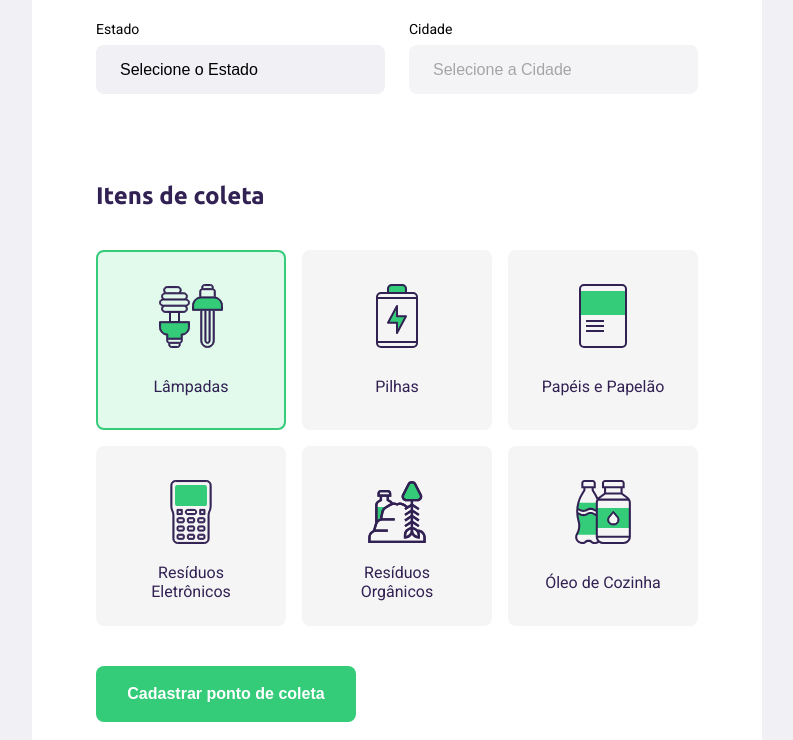
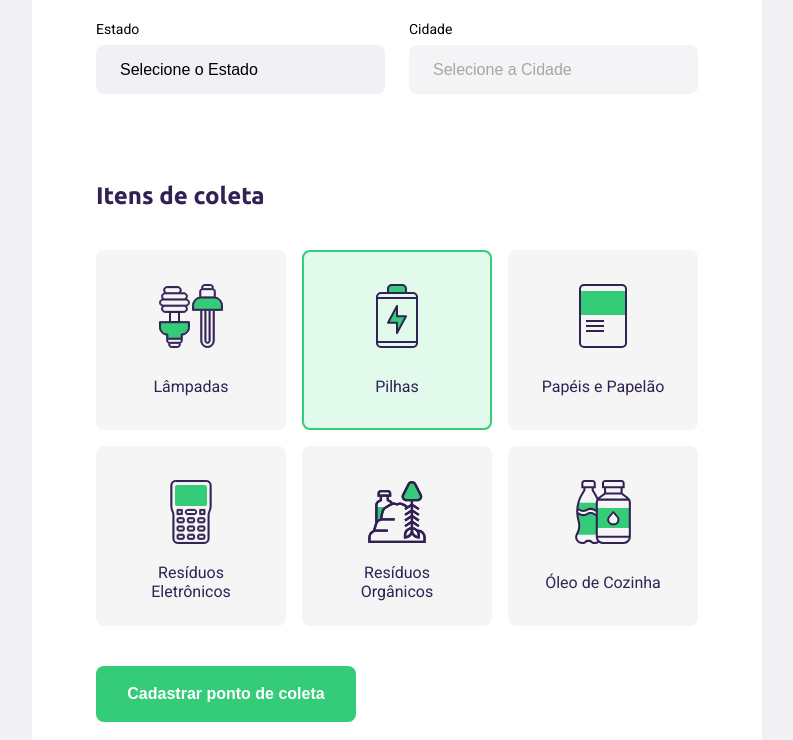
Before and after one commit to Sara-Alcaras/Ecoleta, a plain HTML site: page create-point.html in a window 1280 px wide. Both pictures are taken after a click on the item "Pilhas". Shown: the part 585-1325 px from the top of the page, without its empty margins (243-1036 px from the left). Drawn offline with Linux system fonts and the light colour scheme; no server answers.

Commit message:
logic selected

```diff
--- a/create-point.html
+++ b/create-point.html
@@ -74,7 +74,7 @@
                         </legend>
 
                         <div class="items-grid">
-                            <li data-id="1" class="selected">
+                            <li data-id="1">
                                 <img src="/assets/lampadas.svg" alt="Lâmpadas">
                                 <span>Lâmpadas</span>
                             </li>
@@ -103,16 +103,9 @@
                                 <img src="/assets/oleo.svg" alt="Oleo de Cozinha">
                                 <span>Óleo de Cozinha</span>
                             </li>
+                        </div>
 
-
-
-
-
-
-
-
-
-                        </div>
+                        <input type="hidden" name="" id="items">
                     </fieldset>
 
                     <button type="submit">Cadastrar ponto de coleta</button>
--- a/scripts/create-point.js
+++ b/scripts/create-point.js
@@ -42,3 +42,35 @@ document
 .addEventListener("change", getCities)
 
 // Itens de coleta
+// pegar todos os li's
+const itemsCollect = document.querySelectorAll(".items-grid li")
+
+for (const item of itemsCollect) {
+    item.addEventListener("click", handleSelectedItem)
+}
+
+let selectedItems = []
+
+function handleSelectedItem(event){
+    const itemLi = event.target
+
+    // adicionar ou remover uma classe
+    itemLi.classList.toggle("selected")
+
+    const itemId = event.target.dataset.id
+
+
+    // verficiar se existem itens selecionados, se sim
+    // pegar os itens selecionados
+
+    const alreadySelected = selectedItems.findIndex( item => {
+        const itemFound = item == itemId // true ou false
+        return itemFound
+    })
+
+    // se já estiver selecionado, tirar da seleção
+
+    // se não estiver selecionado, adicionar á seleção
+    // atualizar o campo escondido com os itens selecionados
+
+}
--- a/styles/create-point.css
+++ b/styles/create-point.css
@@ -162,3 +162,8 @@ form button:hover {
     background: #e1faec;
     border: 2px solid #34cb79;
 }
+
+.items-grid li img,
+.items-grid li span {
+    pointer-events: none;
+}
```
